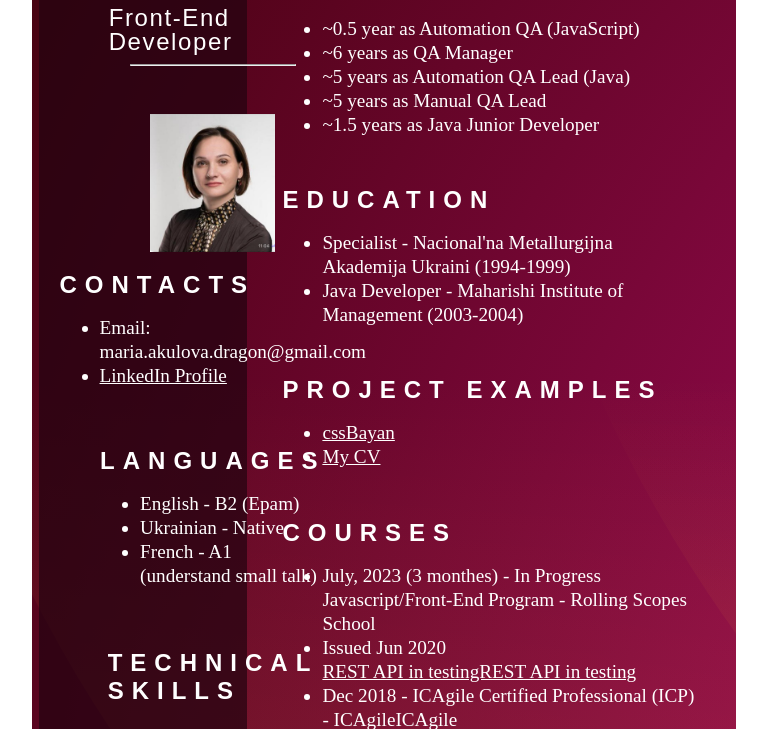
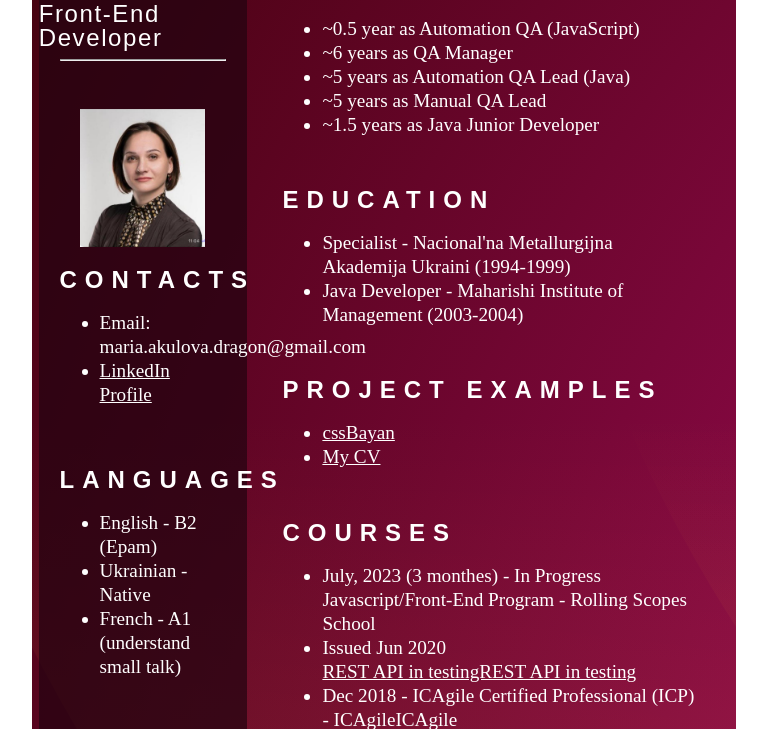
Before and after one commit to maria-akulova/rsschool-cv, a website: page index.html in a window 1280 px wide. Shown: the part 290-1019 px from the top of the page, without its empty margins (256-1023 px from the left). Drawn offline with Linux system fonts and the light colour scheme.

Commit message:
fix: layout of left column

```diff
--- a/assets/css/style.css
+++ b/assets/css/style.css
@@ -75,10 +75,7 @@ body {
   width: 30%;
   background-color: rgb(35 3 16 / 71%);
   flex-direction: column;
-  flex-wrap: wrap;
-  align-content: stretch;
-  justify-content: center;
-  align-items: center;
+  flex-wrap: nowrap;
 }
 
 .central-column {
```
Also changed, not shown: index.html (+1 -1 lines).
